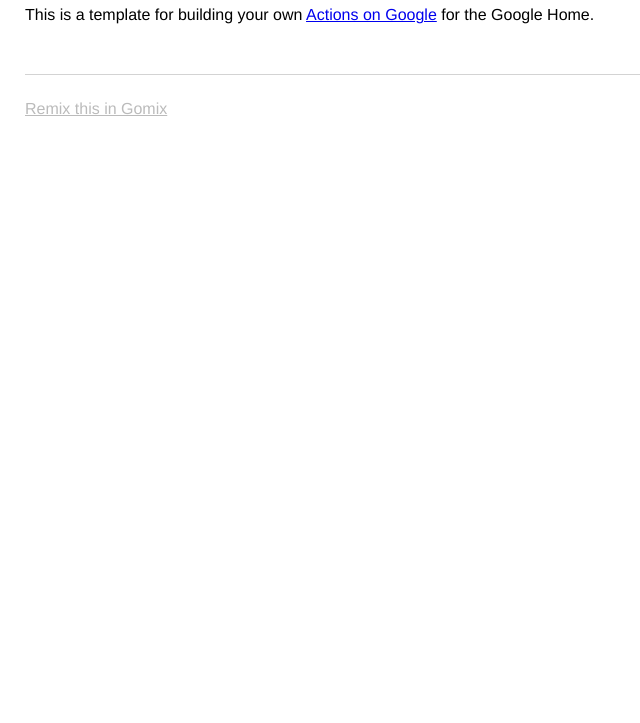
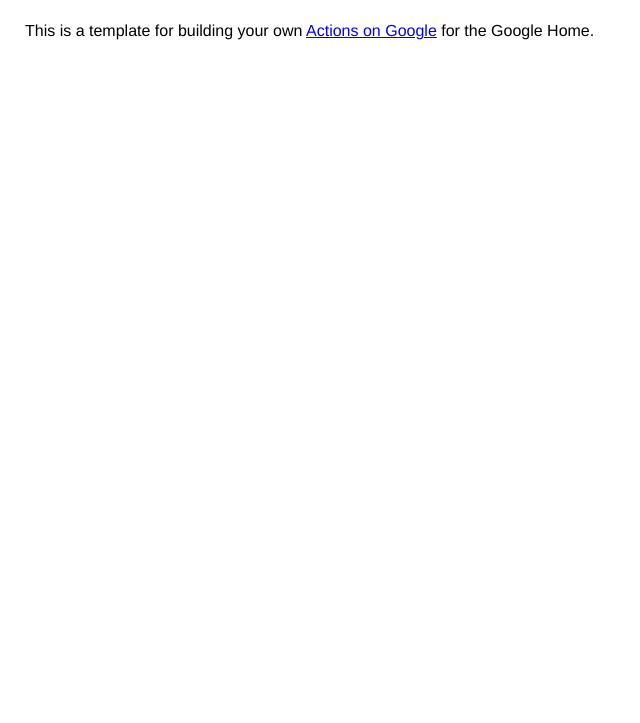
Before and after one commit to voxable/actions-on-google-api-ai-boilerplate, a website: page views/index.html in a window 1280 px wide. Shown: the part 77-800 px from the top of the page, without its empty margins (0-640 px from the left). Drawn offline with nearby package versions, Linux system fonts and the light colour scheme.

Commit message:
🍺📠 Updated with Glitch

```diff
--- a/public/style.css
+++ b/public/style.css
@@ -18,6 +18,15 @@ h1 {
   color: blue;
 }
 
+main p {
+  width: 70%;
+  float: left;
+}
+
+.glitchButton {
+  float: right;
+}
+
 footer {
   margin-top: 50px;
   padding-top: 25px;
--- a/views/index.html
+++ b/views/index.html
@@ -10,8 +10,8 @@
 <!DOCTYPE html>
 <html>
   <head>
-    <title>Welcome to Gomix!</title>
-    <meta name="description" content="A cool thing made with Gomix">
+    <title>Welcome to Glitch!</title>
+    <meta name="description" content="A cool thing made with Glitch">
     <link id="favicon" rel="icon" href="https://gomix.com/favicon-app.ico" type="image/x-icon">
     <meta charset="utf-8">
     <meta http-equiv="X-UA-Compatible" content="IE=edge">
@@ -27,14 +27,11 @@
       <p>
         This is a template for building your own <a href="https://developers.google.com/actions/">Actions on Google</a> for the Google Home.
       </p>
+
+      <div class="glitchButton"></div>
     </main>
 
-    <footer>
-      <a href="https://gomix.com">
-        Remix this in Gomix
-      </a>
-    </footer>
-
+    <script src="https://button.glitch.me/button.js" data-style="glitch"></script>
     <!-- Your web-app is https, so your scripts need to be too -->
     <script src="https://code.jquery.com/jquery-2.2.1.min.js"
             integrity="sha256-gvQgAFzTH6trSrAWoH1iPo9Xc96QxSZ3feW6kem+O00="
```
Also changed, not shown: 1 other file.
